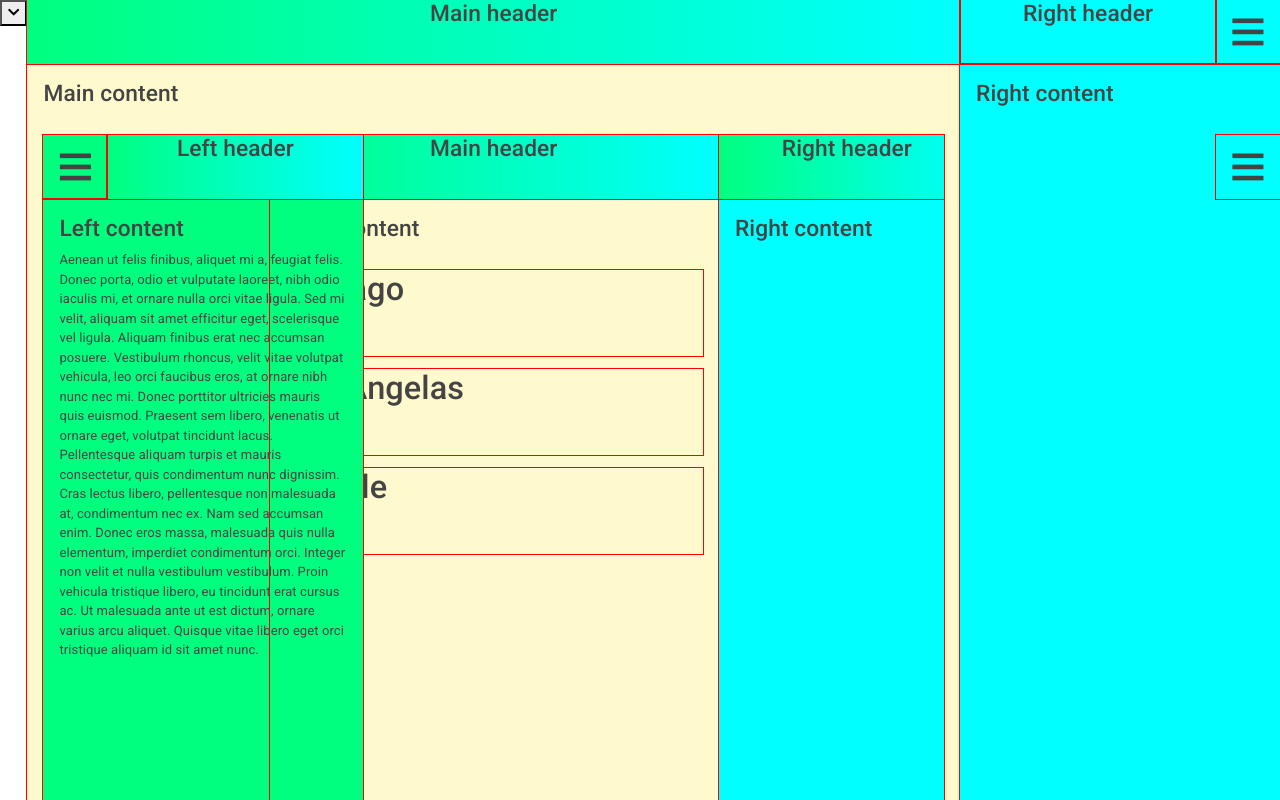
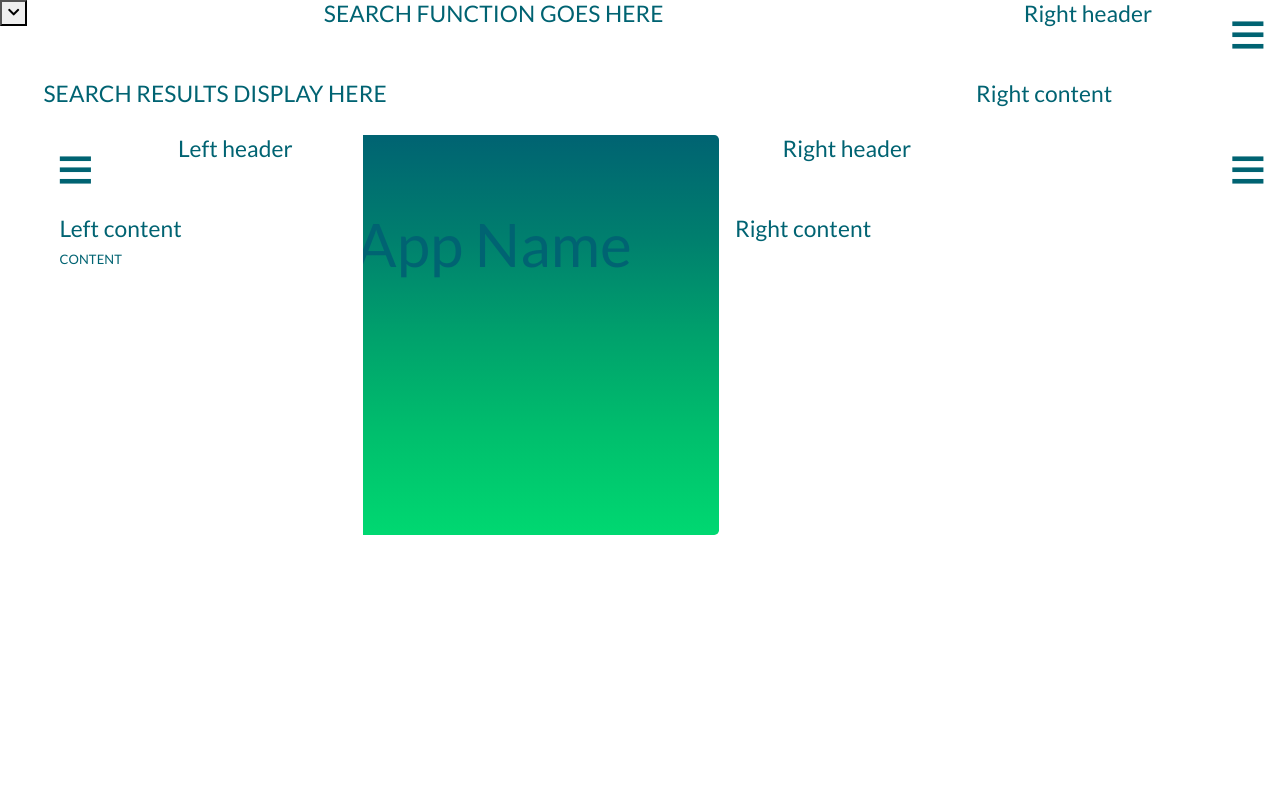
Before and after one commit to kalipulk/flights, a React (Create React App) app in the folder client/react_flights/: page /sidebar in a window 1280 px wide. Built offline with nearby package versions, Linux system fonts and the light colour scheme; grey boxes are pictures that could not be loaded.

Commit message:
additional components & new styles applied

```diff
--- a/client/react_flights/package.json
+++ b/client/react_flights/package.json
@@ -7,11 +7,8 @@
     "@testing-library/jest-dom": "^4.2.4",
     "@testing-library/react": "^9.5.0",
     "@testing-library/user-event": "^7.2.1",
-
     "node-sass": "^4.13.1",
-=======
     "axios": "^0.19.2",
-
     "react": "^16.13.1",
     "react-dom": "^16.13.1",
     "react-router": "^5.1.2",
--- a/client/react_flights/public/index.html
+++ b/client/react_flights/public/index.html
@@ -18,8 +18,7 @@
     <link rel="shortcut icon" href="%PUBLIC_URL%/favicon.ico">
     <link rel="stylesheet" href="https://cdnjs.cloudflare.com/ajax/libs/bootswatch/4.1.3/materia/bootstrap.min.css"/>
     <link rel="stylesheet" href="https://use.fontawesome.com/releases/v5.3.1/css/all.css" integrity="sha384-mzrmE5qonljUremFsqc01SB46JvROS7bZs3IO2EmfFsd15uHvIt+Y8vEf7N7fWAU" crossorigin="anonymous">
-    <link href="https://fonts.googleapis.com/css?family=Nunito|Sigmar+One&display=swap" rel="stylesheet">  </head>
-  <body>
+    <link href="https://fonts.googleapis.com/css?family=Lato:300,400,700|Poiret+One&display=swap" rel="stylesheet">  <body>
     <noscript>You need to enable JavaScript to run this app.</noscript>
     <div id="root"></div>
   </body>
--- a/client/react_flights/src/App.js
+++ b/client/react_flights/src/App.js
@@ -38,16 +38,12 @@ class App extends React.Component {
 
         <div id='main'>
           <div className='header'>
-                  <h3 className={`
-                      title
-                      ${'left-' + leftOpen}
-                      ${'right-' + rightOpen}
-                  `}>
-                      Main header
+            <h3 className={`title ${'left-' + leftOpen} ${'right-' + rightOpen}`}>
+              SEARCH FUNCTION GOES HERE
             </h3>
           </div>
           <div className='content'>
-                  <h3>Main content</h3><br/>
+            <h3>SEARCH RESULTS DISPLAY HERE</h3><br/>
               <Switch>
                 <Route exact path="/" component={Login} />
                 <Route exact path="/signup" component={SignUp} />
@@ -58,10 +54,8 @@ class App extends React.Component {
           </div>
         </div>
 
-
         <div id='right' className={rightOpen} >
-              <div className='icon'
-                   onClick={this.toggleSidebar} >
+          <div className='icon'onClick={this.toggleSidebar} >
             &equiv;
           </div>
           <div className={`sidebar ${rightOpen}`} >
--- a/client/react_flights/src/components/Jumbotron/style.css
+++ b/client/react_flights/src/components/Jumbotron/style.css
@@ -5,7 +5,7 @@
     clear: both;
     margin: auto;
     color: #fff;
-    font-family: 'Sigmar One', cursive;
+    font-family: 'Poiret One', cursive;
     font-size: 60px;
 }
 
--- a/client/react_flights/src/components/SideBar/SideBar/css/style.css
+++ b/client/react_flights/src/components/SideBar/SideBar/css/style.css
@@ -1,20 +1,27 @@
 div {
-  outline: 1px solid red; }
+  font-family: 'Lato', sans-serif;
+  color: #006372;
+}
 
 :root {
+  font-family: 'Lato', sans-serif;
   --landscape-width: 25;
   --portrait-width: 80vw;
   --header-height: 4rem;
   --secs: 0.4s;
-  --bg-left: springgreen;
-  --bg-right: cyan;
-  --bg-main: lemonchiffon; }
+  --bg-left: #ffffff;
+  --bg-right:#ffffff;
+  --bg-main: #fff;
+}
 
 body {
   min-height: 100vh;
   max-width: 100vw;
   margin: 0;
-  overflow: hidden; }
+  overflow: hidden;
+  font-family: 'Lato', sans-serif;
+}
+
 
 #layout {
   display: flex;
--- a/client/react_flights/src/components/SideBar/SideBar/index.js
+++ b/client/react_flights/src/components/SideBar/SideBar/index.js
@@ -1,5 +1,6 @@
 import React from 'react';
 import './css/style.css';
+import Jumbotron from '../../Jumbotron';
 
 class Layout extends React.Component {
   constructor(props) {
@@ -8,18 +9,7 @@ class Layout extends React.Component {
     this.state = {
       rightOpen: true,
       leftOpen: true,
-      flights: [{
-        destination: "Chicago",
-        price: "$50",
-      },
-      {
-        destination: "Los Angelas",
-        price: "$100",
-      },
-      {
-        destination: "Seattle",
-        price: "$75"
-    }],
+      flights: [],
     checkout: []
     }
   }
@@ -52,8 +42,6 @@ class Layout extends React.Component {
     let leftOpen = this.state.leftOpen ? 'open' : 'closed';
     let rightOpen = this.state.rightOpen ? 'open' : 'closed';
 
-    console.log('this our state!!', this.state)
-
     return (
       <div id='layout'>
 
@@ -71,7 +59,7 @@ class Layout extends React.Component {
                   <div className='content'>
                       <h3>Left content</h3>
                       <p>
-                        Aenean ut felis finibus, aliquet mi a, feugiat felis. Donec porta, odio et vulputate laoreet, nibh odio iaculis mi, et ornare nulla orci vitae ligula. Sed mi velit, aliquam sit amet efficitur eget, scelerisque vel ligula. Aliquam finibus erat nec accumsan posuere. Vestibulum rhoncus, velit vitae volutpat vehicula, leo orci faucibus eros, at ornare nibh nunc nec mi. Donec porttitor ultricies mauris quis euismod. Praesent sem libero, venenatis ut ornare eget, volutpat tincidunt lacus. Pellentesque aliquam turpis et mauris consectetur, quis condimentum nunc dignissim. Cras lectus libero, pellentesque non malesuada at, condimentum nec ex. Nam sed accumsan enim. Donec eros massa, malesuada quis nulla elementum, imperdiet condimentum orci. Integer non velit et nulla vestibulum vestibulum. Proin vehicula tristique libero, eu tincidunt erat cursus ac. Ut malesuada ante ut est dictum, ornare varius arcu aliquet. Quisque vitae libero eget orci tristique aliquam id sit amet nunc.
+                        CONTENT
                       </p>
                   </div>
               </div>
@@ -79,13 +67,9 @@ class Layout extends React.Component {
 
           <div id='main'>
               <div className='header'>
-                  <h3 className={`
-                      title
-                      ${'left-' + leftOpen}
-                      ${'right-' + rightOpen}
-                  `}>
-                      Main header
-                  </h3>
+                  <div className={`title ${'left-' + leftOpen} ${'right-' + rightOpen}`}>
+                    <Jumbotron />
+                  </div>
               </div>
               <div className='content'>
                   <h3>Main content</h3><br/>
--- a/client/react_flights/src/pages/login.js
+++ b/client/react_flights/src/pages/login.js
@@ -4,6 +4,8 @@ import Jumbotron from "../components/Jumbotron";
 import Button from "../components/Button";
 import API from "../utils/API";
 import {BrowserRouter as Router, Redirect,} from 'react-router-dom';
+import "./style.css";
+
 
 class Login extends Component {
     state = {
@@ -30,7 +32,6 @@ class Login extends Component {
 
 
         if (!credentials.email || !credentials.password) {
-
             return;
         }else{
 
@@ -48,7 +49,7 @@ class Login extends Component {
         console.log(this.state.changePage);
         return(
         <div>
-          <Jumbotron/>
+          {/* <Jumbotron/> */}
           <form>
           <div className="form-group">
             <label htmlFor="email">Email:</label>
--- a/client/react_flights/src/pages/profile.js
+++ b/client/react_flights/src/pages/profile.js
@@ -1,6 +1,8 @@
 import React, { Component } from "react";
 import Nav from "../components/Nav";
 import Jumbotron from "../components/Jumbotron";
+import "./style.css";
+
 
 
 class Profile extends Component {
@@ -8,9 +10,8 @@ class Profile extends Component {
       render(){
           return(
               <div>
-          <Jumbotron></Jumbotron>
-          <Nav></Nav>
-          </div>
+                <Jumbotron></Jumbotron>
+            </div>
           )
       }
 }
--- a/client/react_flights/src/pages/search.js
+++ b/client/react_flights/src/pages/search.js
@@ -1,16 +1,17 @@
 import React, { Component } from "react";
 import Nav from "../components/Nav";
 import Jumbotron from "../components/Jumbotron";
+import "./style.css";
+
 
 
 class Search extends Component {
 
-      render(){
+      render() {
           return(
-              <div>
-          <Jumbotron></Jumbotron>
-          <Nav></Nav>
-          </div>
+            <div>
+                <Jumbotron></Jumbotron>
+            </div>
           )
       }
 }
--- a/client/react_flights/src/pages/signup.js
+++ b/client/react_flights/src/pages/signup.js
@@ -1,6 +1,8 @@
 import React, { Component } from "react";
 import Nav from "../components/Nav";
 import Jumbotron from "../components/Jumbotron";
+import "./style.css";
+
 
 
 class Signup extends Component {
@@ -9,7 +11,6 @@ class Signup extends Component {
           return(
               <div>
           <Jumbotron></Jumbotron>
-          <Nav></Nav>
           </div>
           )
       }
--- /dev/null
+++ b/client/react_flights/src/pages/style.css
@@ -0,0 +1,8 @@
+form {
+    font-family: 'Poiret One', cursive;
+}
+
+input {
+    font-family: 'Lato', sans-serif;
+    border: 1px solid #007e6e;
+}
```
Also changed, not shown: client/react_flights/src/App.css (+10 -1 lines), 1 other file (tests, documents, lock files or other folders). Lines whose indentation alone changed are shown as unchanged.
